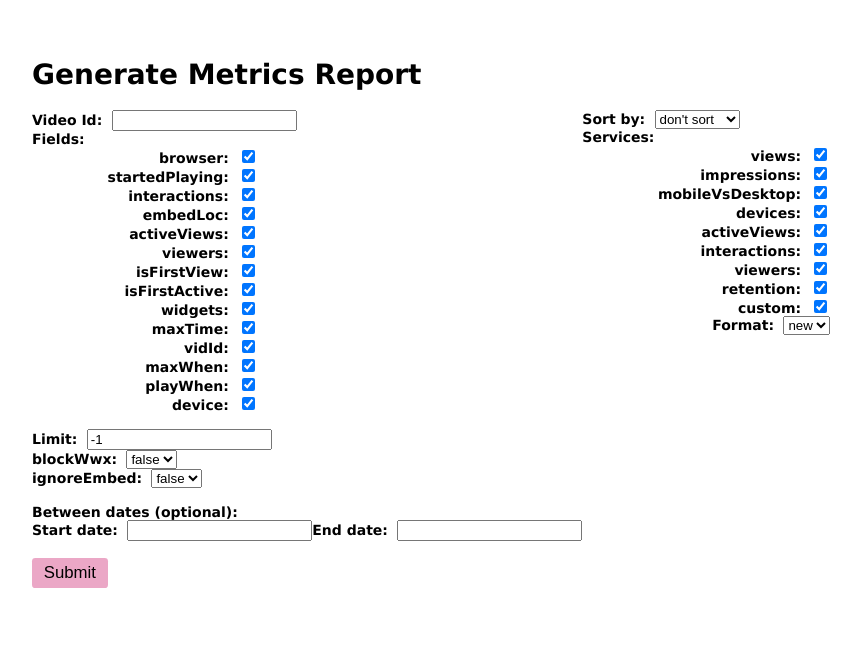
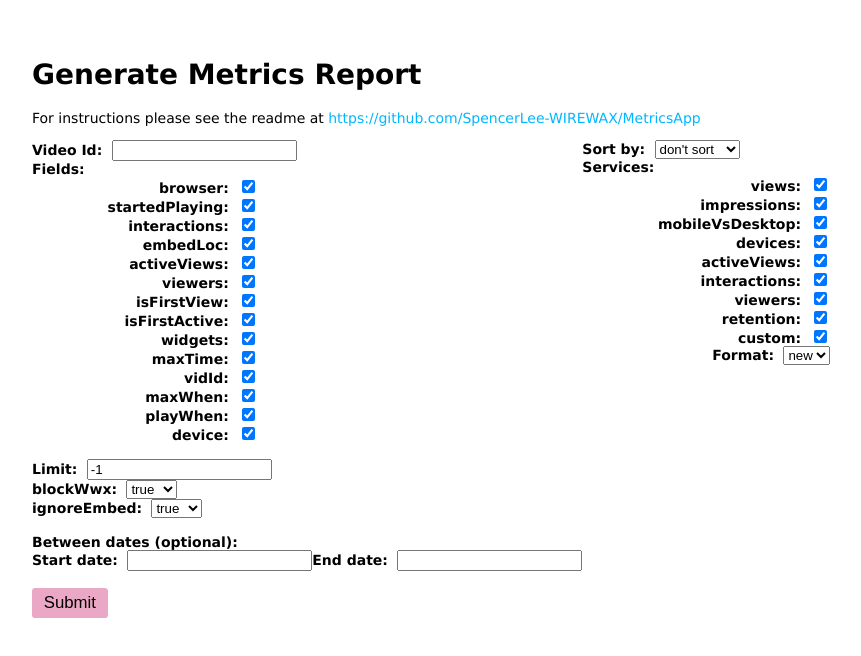
Before and after one commit to SpencerLee-WIREWAX/MetricsApp, a plain HTML site: page index.html in a window 1280 px wide. Shown: the whole page, without its empty margins (26-887 px from the left). Drawn offline with Linux system fonts and the light colour scheme.

Commit message:
Updating defaults, changing readme

```diff
--- a/index.html
+++ b/index.html
@@ -6,6 +6,7 @@
     </head>
     <body>
         <h1>Generate Metrics Report</h1>
+        <p> For instructions please see the readme at <a href="https://github.com/SpencerLee-WIREWAX/MetricsApp">https://github.com/SpencerLee-WIREWAX/MetricsApp</a>
         <form id="theform" name="build_body" method="post">
             <div class="column" id="column1">
                 <div class="input"><span class="label">Video Id:&nbsp;</span>
@@ -63,14 +64,14 @@
                         </div>
                         <div class="input"><span class="label">blockWwx:&nbsp;</span>
                             <select name="blockWwx">
+                                <option>true</option>
                                 <option>false</option>
-                                <option>true</option>
                             </select>
                         </div>
                         <div class="input"><span class="label">ignoreEmbed:&nbsp;</span>
                             <select name="ignoreEmbed">
+                                <option>true</option>
                                 <option>false</option>
-                                <option>true</option>
                             </select>
                         </div><br /><span class="label">Between dates (optional):</span>
                         <div class="input"><span class="label">Start date:&nbsp;</span>
```
Also changed, not shown: 1 other file.
